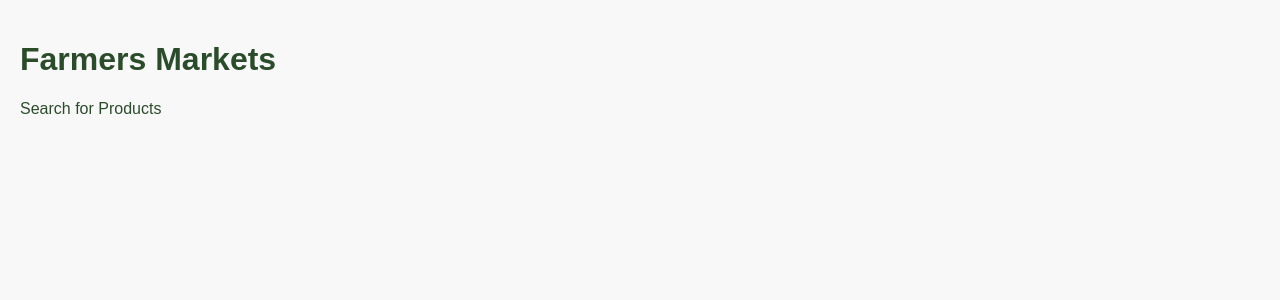
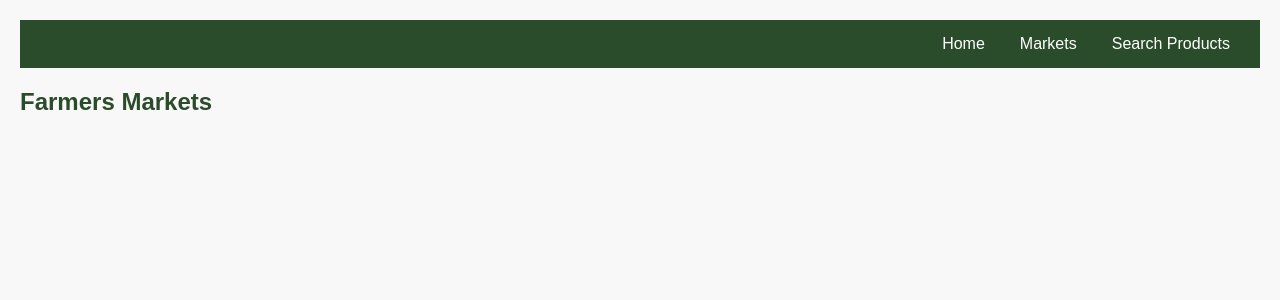
Before and after one commit to siraj013/Final-Project-MN-MarketLink, a Flask app: page /markets in a window 1280 px wide. Shown: the top 300 px of the page. Run offline with Flask 3, Linux system fonts and the light colour scheme; data that the repository does not hold is empty.

Commit message:
Update markets.html

```diff
--- a/templates/markets.html
+++ b/templates/markets.html
@@ -5,19 +5,26 @@
     <link rel="stylesheet" href="/static/style.css">
 </head>
 <body>
-<h1>Farmers Markets</h1>
+<header>
+    <h1>MN MarketLink</h1>
+    <nav>
+        <a href="/">Home</a>
+        <a href="/markets">Markets</a>
+        <a href="/search">Search Products</a>
+    </nav>
+</header>
+
+<h2>Farmers Markets</h2>
 
 <ul>
     {% for m in markets %}
         <li>
             <a href="/markets/{{ m.market_id }}">
-                {{ m.market_name }}
+                {{ m.market_name }} - {{ m.location }}
             </a>
         </li>
     {% endfor %}
 </ul>
 
-<a href="/search">Search for Products</a>
-
 </body>
 </html>
```
